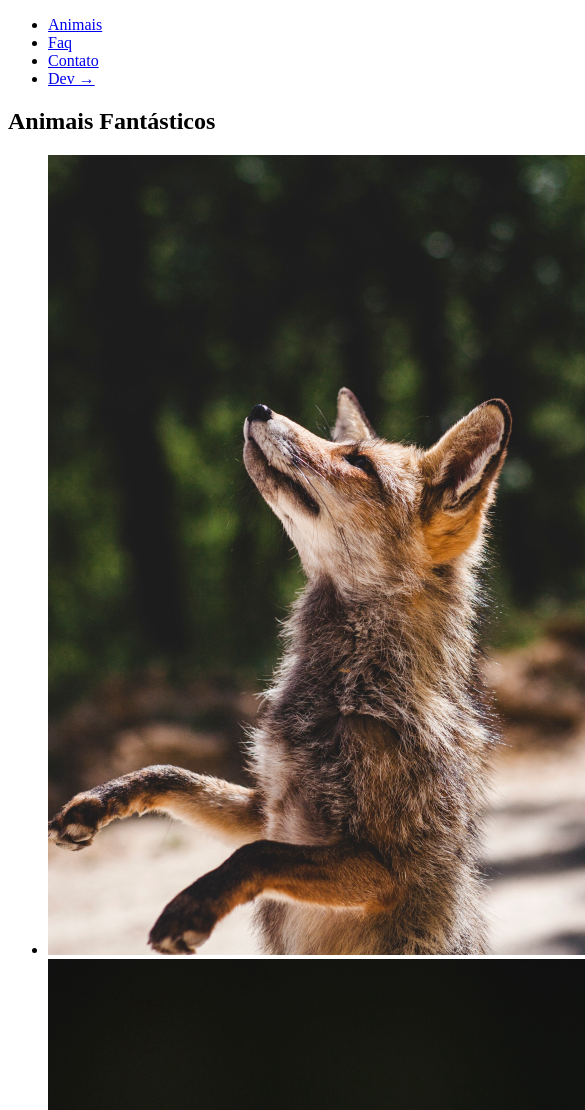
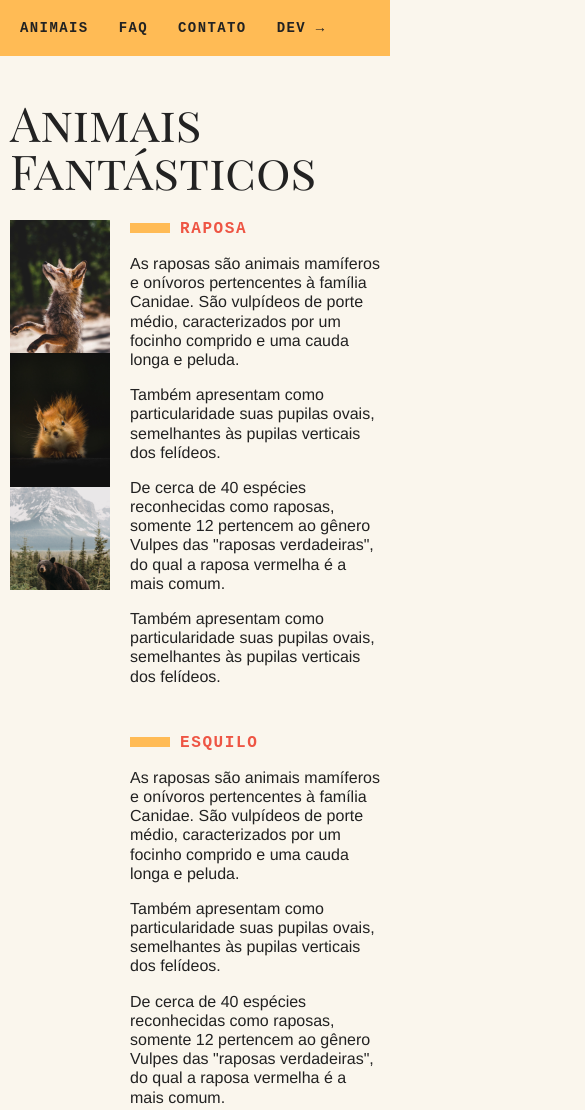
Before and after one commit to luisgustavocarvalho/animais-fantasticos, a plain HTML site: page index.html in a window 390 px wide. Shown: the top 1110 px of the page, 585 px wide, since content can reach past the window. Drawn offline with Linux system fonts and the light colour scheme; a script that the page names is missing.

Commit message:
Site estilizado e também está responsivo

```diff
--- a/css/style.css
+++ b/css/style.css
@@ -0,0 +1,223 @@
+body,
+h1,
+h2,
+ul,
+li,
+p,
+dd,
+dt,
+dl {
+  margin: 0;
+  padding: 0;
+}
+
+img {
+  display: block;
+  max-width: 100%;
+}
+
+ul {
+  list-style: none;
+}
+
+body {
+  background: #faf6ed;
+  color: #222;
+  -webkit-font-smoothing: antialiased;
+
+  display: grid;
+  grid-template-columns: 1fr 120px minmax(300px, 800px) 1fr;
+}
+
+.menu {
+  grid-column: 3 / 5;
+  margin-top: 2rem;
+  margin-bottom: 2rem;
+  background: #fb5;
+}
+
+.menu ul {
+  display: flex;
+  flex-wrap: wrap;
+  padding: 10px;
+}
+
+.menu li a {
+  display: block;
+  padding: 10px;
+  margin-right: 10px;
+  color: #222;
+  text-decoration: none;
+  font-family: "IBM Plex Mono", monospace;
+  font-weight: bold;
+  text-transform: uppercase;
+  font-size: 0.875rem;
+  letter-spacing: 0.1em;
+}
+
+.grid-section {
+  grid-column: 2 / 4;
+  width: 100%;
+  box-sizing: border-box;
+  padding: 10px;
+
+  display: grid;
+  grid-template-columns: 100px 300px 1fr;
+  gap: 20px;
+  margin-bottom: 4rem;
+}
+
+.titulo {
+  font-family: "Playfair Display SC", Georgia, "Times New Roman", Times, serif;
+  font-size: 6rem;
+  line-height: 1;
+  font-weight: 400;
+  margin-bottom: 1rem;
+
+  grid-column: 1 / 4;
+}
+
+.animais h2 {
+  font-family: "IBM Plex Mono", monospace;
+  font-size: 1rem;
+  text-transform: uppercase;
+  letter-spacing: 0.1em;
+  margin-bottom: 1rem;
+  color: #e54;
+}
+
+.animais h2::before {
+  content: "";
+  display: inline-block;
+  width: 40px;
+  height: 10px;
+  margin-right: 10px;
+  background: #fb5;
+}
+
+.animais p {
+  font-family: Helvetica, Arial, sans-serif;
+  line-height: 1.2;
+  margin-bottom: 1rem;
+}
+
+.animais-lista {
+  height: 370px;
+  overflow-y: scroll;
+  grid-column: 2;
+}
+
+.animais-lista::-webkit-scrollbar {
+  width: 18px;
+}
+
+.animais-lista::-webkit-scrollbar-thumb {
+  background: #fb5;
+  border-left: 4px solid #f4f6ed;
+  border-right: 4px solid #f4f6ed;
+}
+
+.animais-lista::-webkit-scrollbar-track {
+  background: #f4f6ed;
+}
+
+.animais-descricao {
+  grid-column: 3;
+}
+
+.animais-descricao section {
+  margin-bottom: 3rem;
+}
+
+.faq-lista {
+  grid-column: 2 / 4;
+}
+
+.faq-lista dt {
+  font-family: "IBM Plex Mono", monospace;
+  font-weight: bold;
+  margin-top: 2rem;
+  margin-bottom: 0.5rem;
+  color: #e54;
+}
+
+.faq-lista dt::before {
+  content: "";
+  display: inline-block;
+  width: 20px;
+  height: 10px;
+  margin-right: 10px;
+  background: #fb5;
+}
+
+.faq-lista dd {
+  font-family: Helvetica, Arial, sans-serif;
+  margin-bottom: 0.5rem;
+  margin-left: 30px;
+}
+
+.mapa {
+  grid-column: 2;
+}
+
+.dados {
+  grid-column: 3;
+}
+
+.dados li {
+  margin-bottom: 1rem;
+  font-family: Helvetica, Arial, sans-serif;
+}
+
+.dados li::before {
+  content: "";
+  display: inline-block;
+  width: 20px;
+  height: 10px;
+  margin-right: 10px;
+  background: #fb5;
+}
+
+.copy {
+  grid-column: 3 / 5;
+  margin-bottom: 2rem;
+  background: #fb5;
+}
+
+.copy p {
+  padding: 20px;
+  font-family: "IBM Plex Mono", monospace;
+  font-weight: bold;
+}
+
+@media (max-width: 700px) {
+  body {
+    grid-template-columns: 1fr;
+  }
+  .menu,
+  .grid-section,
+  .copy {
+    grid-column: 1;
+  }
+  .grid-section {
+    grid-template-columns: 100px 1fr;
+    gap: 10px;
+  }
+  .animais-lista {
+    grid-column: 1;
+  }
+  .faq-lista,
+  .dados,
+  .mapa {
+    grid-column: 1 / 3;
+  }
+  .grid-section h1 {
+    font-size: 3rem;
+  }
+  .menu {
+    margin-top: 0;
+  }
+  .copy {
+    margin-bottom: 0;
+  }
+}
--- a/index.html
+++ b/index.html
@@ -4,12 +4,16 @@
 <head>
   <meta charset="UTF-8">
   <meta name="viewport" content="width=device-width, initial-scale=1.0">
+  <link rel="preconnect" href="https://fonts.googleapis.com">
+  <link rel="preconnect" href="https://fonts.gstatic.com" crossorigin>
+  <link href="https://fonts.googleapis.com/css2?family=Playfair+Display+SC:ital@0;1&display=swap" rel="stylesheet">
+
   <title>Animais Fantásticos</title>
   <link rel="stylesheet" href="css/style.css">
 </head>
 
 <body>
-  <nav>
+  <nav class="menu">
     <ul>
       <li><a href="#animais">Animais</a></li>
       <li><a href="#faq">Faq</a></li>
@@ -19,7 +23,7 @@
   </nav>
   <section class="grid-section animais" id="animais">
     <h1 class="titulo">Animais Fantásticos</h1>
-    <ul>
+    <ul class="animais-lista">
       <li>
         <img src="img/imagem1.jpg" alt="Foto de uma Raposa">
       </li>
@@ -92,8 +96,8 @@
   </section>
 
   <section class="grid-section faq" id="faq">
-    <h1>FAQ</h1>
-    <dl>
+    <h1 class="titulo">FAQ</h1>
+    <dl class="faq-lista">
       <dt>Qual a idade dos animais?</dt>
       <dd>As raposas são animais mamíferos e onívoros pertencentes à família Canidae. São vulpídeos de porte médio, caracterizados por um focinho comprido e uma cauda longa e peluda.</dd>
 
@@ -109,7 +113,7 @@
   </section>
 
   <section class="grid-section contato" id="contato">
-    <h1>Contato</h1>
+    <h1 class="titulo">Contato</h1>
     <div class="mapa">
       <img src="img/mapa.png" alt="Mapa">
     </div>
```
